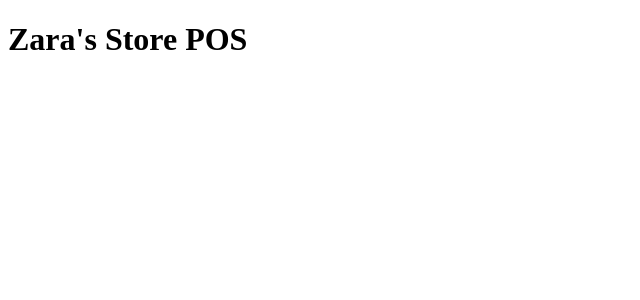
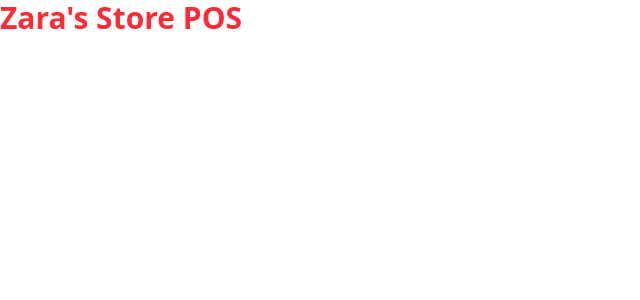
Before and after one commit to zazamistoso/Sari-Sari-POS, a React (Vite) app: page / in a window 1280 px wide. Shown: the top 300 px of the page, without its empty margins (0-640 px from the left). Built offline with nearby package versions, Linux system fonts and the light colour scheme.

Commit message:
add Tailwind CSS and fix ESM/CommonJS conflict

```diff
--- /dev/null
+++ b/src/index.css
@@ -0,0 +1 @@
+@import "tailwindcss";
--- a/src/main.jsx
+++ b/src/main.jsx
@@ -1,10 +1,13 @@
 import React from 'react'
 import ReactDOM from 'react-dom/client'
+import './index.css'
 
 function App() {
   return (
     <div>
-      <h1>Zara's Store POS</h1>
+        <h1 className="text-3xl font-bold text-red-500">
+            Zara's Store POS
+        </h1>
     </div>
   )
 }
--- a/vite.config.js
+++ b/vite.config.js
@@ -1,7 +1,11 @@
 import { defineConfig } from 'vite'
 import react from '@vitejs/plugin-react'
+import tailwindcss from '@tailwindcss/vite'
 
 export default defineConfig({
-  plugins: [react()],
+  plugins: [
+    react(),
+    tailwindcss(),
+  ],
   base: './',
 })
```
Also changed, not shown: package.json (+7 -4 lines), electron/main.cjs (renamed from electron/main.js), 2 other files (tests, documents, lock files or other folders).
